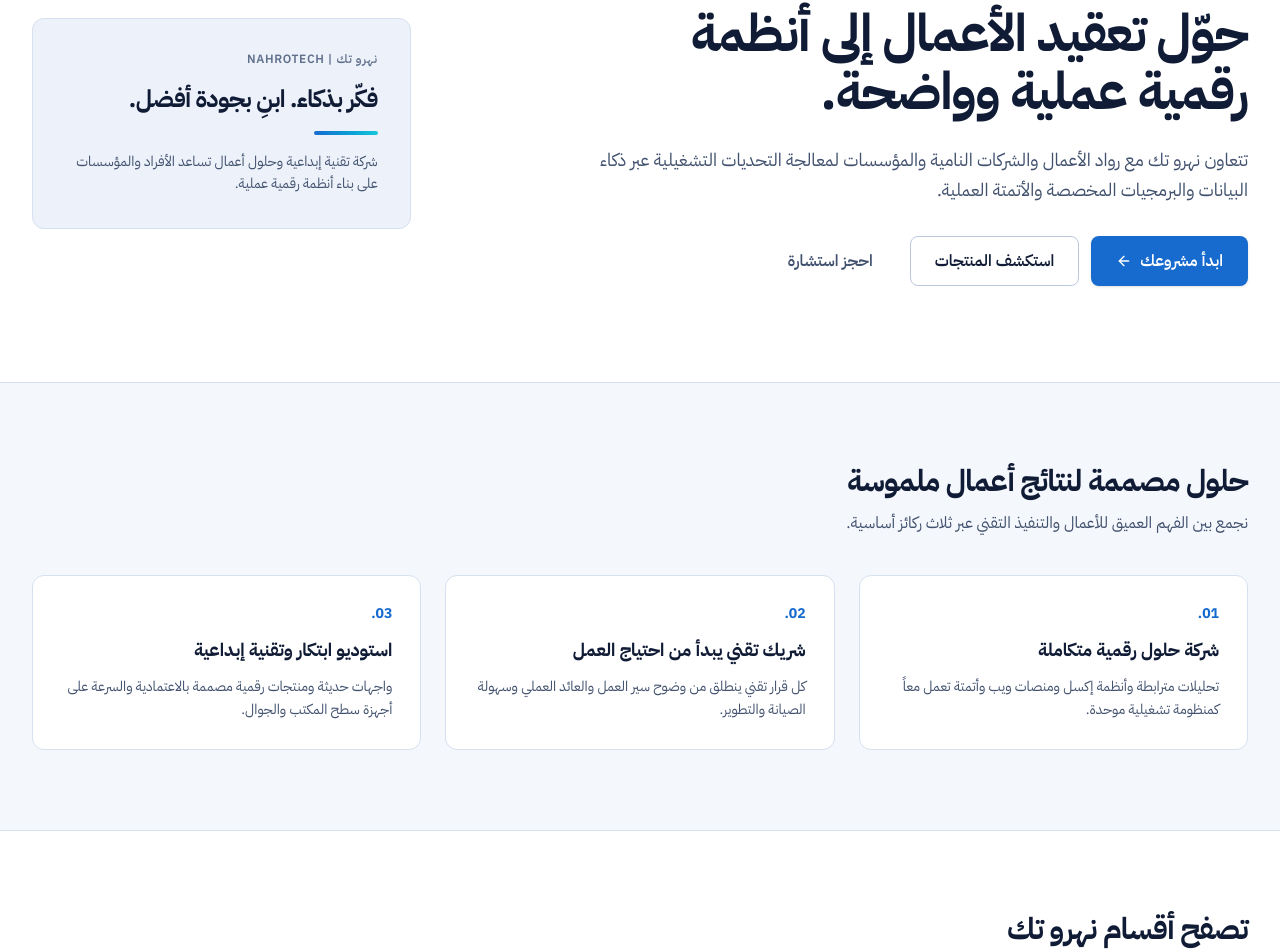
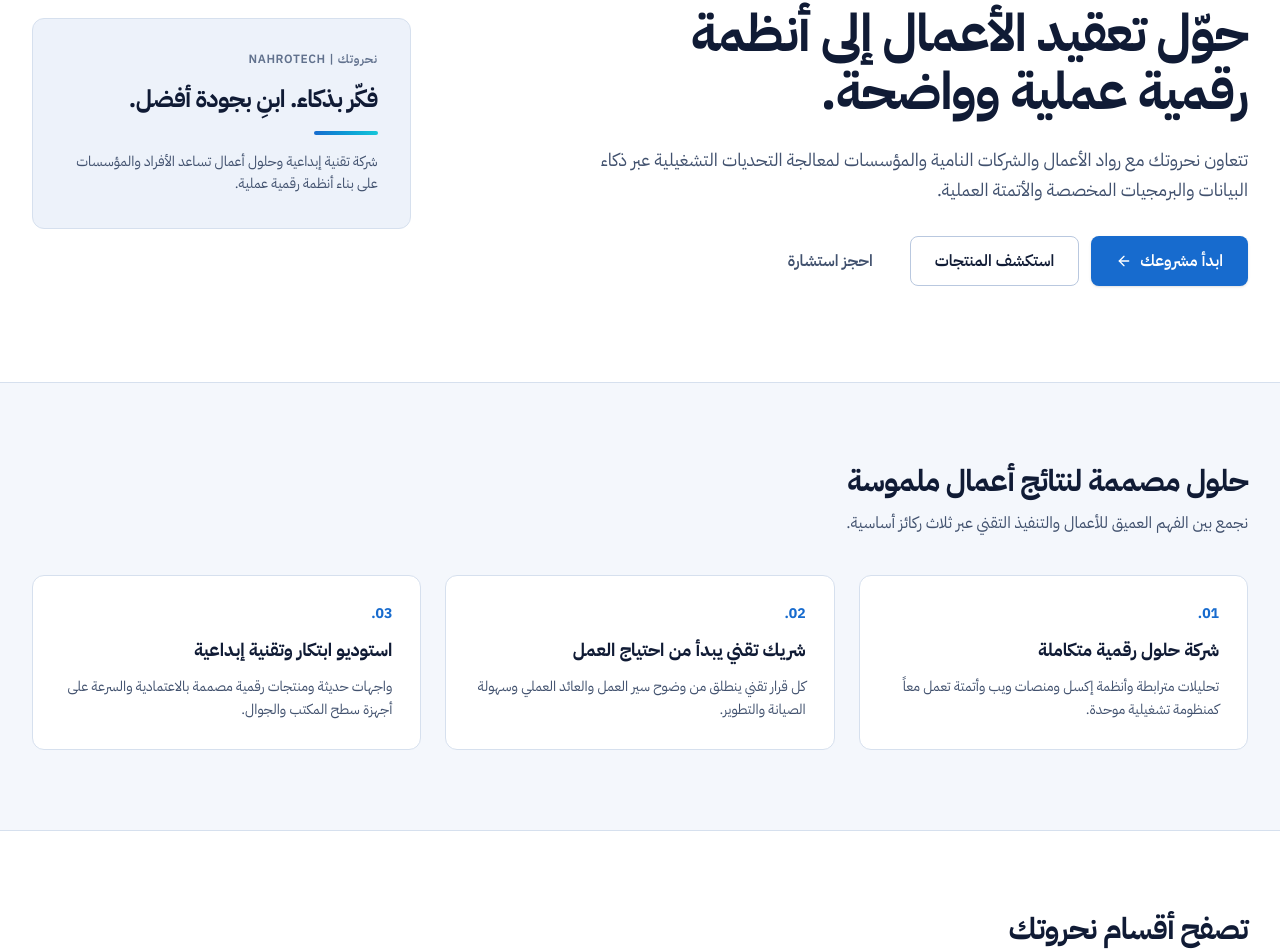
Before and after one commit to Ahmednahrawy/NahroTech, a React (Vite) app: page /ar in a window 1280 px wide. Shown: the part 200-1152 px from the top of the page. Built offline with nearby package versions, Linux system fonts and the light colour scheme; no server answers.

Commit message:
chore: update brand name and add testing dependency
- Rename "نهرو تك" to "نحروتك" throughout site configuration and translations.
- Add @testing-library/dom to development dependencies.

```diff
--- a/package.json
+++ b/package.json
@@ -18,6 +18,7 @@
   "dependencies": {
     "@google/genai": "^2.4.0",
     "@tailwindcss/vite": "^4.3.3",
+    "@testing-library/dom": "^10.4.2",
     "@testing-library/jest-dom": "^8.0.0",
     "@testing-library/react": "^16.3.3",
     "@vitejs/plugin-react": "^6.1.1",
--- a/src/config/site.ts
+++ b/src/config/site.ts
@@ -9,7 +9,7 @@ function normalizeSiteBasePath(raw?: string): string {
 
 export const siteConfig = {
   brandName: 'NahroTech',
-  brandNameAr: 'نهرو تك',
+  brandNameAr: 'نحروتك',
   sloganEn: 'Think Smart. Build Better.',
   sloganAr: 'فكّر بذكاء. ابنِ بجودة أفضل.',
   defaultLocale: 'en' as Locale,
--- a/src/i18n/ar.ts
+++ b/src/i18n/ar.ts
@@ -2,11 +2,11 @@ import {TranslationDictionary} from './types';
 
 export const ar: TranslationDictionary = {
   meta: {
-    siteName: 'نهرو تك | NahroTech',
+    siteName: 'نحروتك | NahroTech',
     slogan: 'فكّر بذكاء. ابنِ بجودة أفضل.',
-    defaultTitle: 'نهرو تك | NahroTech — حلول تقنية وأعمال إبداعية',
+    defaultTitle: 'نحروتك | NahroTech — حلول تقنية وأعمال إبداعية',
     defaultDescription:
-      'تساعد نهرو تك الأفراد والمؤسسات على تحويل الأفكار وتحديات الأعمال إلى حلول رقمية عملية عبر التقنية والبيانات والأتمتة.',
+      'تساعد نحروتك الأفراد والمؤسسات على تحويل الأفكار وتحديات الأعمال إلى حلول رقمية عملية عبر التقنية والبيانات والأتمتة.',
   },
   a11y: {
     skipToContent: 'الانتقال إلى المحتوى الرئيسي',
@@ -40,7 +40,7 @@ export const ar: TranslationDictionary = {
     viewServices: 'استعرض الخدمات',
     contactUs: 'تواصل معنا',
     searchPlaceholder: 'ابحث في الصفحات أو الخدمات أو الحلول...',
-    searchLabel: 'ابحث في نهرو تك',
+    searchLabel: 'ابحث في نحروتك',
     searchEmpty: 'لم يتم العثور على صفحات مطابقة لبحثك.',
     searchHint: 'اكتب للبحث في الخدمات والحلول والمتجر الرقمي والصفحات القانونية.',
     goHome: 'العودة إلى الرئيسية',
@@ -56,13 +56,13 @@ export const ar: TranslationDictionary = {
   },
   pages: {
     home: {
-      title: 'نهرو تك | NahroTech — فكّر بذكاء. ابنِ بجودة أفضل.',
+      title: 'نحروتك | NahroTech — فكّر بذكاء. ابنِ بجودة أفضل.',
       description:
-        'نهرو تك شركة تقنية إبداعية وحلول أعمال متكاملة تقدم لوحات البيانات وأتمتة إكسل وتطوير الويب والتطبيقات وأتمتة الذكاء الاصطناعي.',
+        'نحروتك شركة تقنية إبداعية وحلول أعمال متكاملة تقدم لوحات البيانات وأتمتة إكسل وتطوير الويب والتطبيقات وأتمتة الذكاء الاصطناعي.',
       eyebrow: 'تقنية إبداعية وحلول أعمال متكاملة',
       headline: 'حوّل تعقيد الأعمال إلى أنظمة رقمية عملية وواضحة.',
       subheadline:
-        'تتعاون نهرو تك مع رواد الأعمال والشركات النامية والمؤسسات لمعالجة التحديات التشغيلية عبر ذكاء البيانات والبرمجيات المخصصة والأتمتة العملية.',
+        'تتعاون نحروتك مع رواد الأعمال والشركات النامية والمؤسسات لمعالجة التحديات التشغيلية عبر ذكاء البيانات والبرمجيات المخصصة والأتمتة العملية.',
       positioningTitle: 'حلول مصممة لنتائج أعمال ملموسة',
       positioningBody:
         'نجمع بين الفهم العميق للأعمال والتنفيذ التقني عبر ثلاث ركائز أساسية.',
@@ -89,10 +89,10 @@ export const ar: TranslationDictionary = {
       foundationNoticeTitle: 'القدرات الأساسية وأقسام الموقع',
       foundationNoticeBody:
         'تصفح البنية ثنائية اللغة ونظام المظهر والصفحات التأسيسية الجاهزة للتوسع في المرحلة الثانية.',
-      quickLinksTitle: 'تصفح أقسام نهرو تك',
+      quickLinksTitle: 'تصفح أقسام نحروتك',
     },
     services: {
-      title: 'الخدمات — نهرو تك | NahroTech',
+      title: 'الخدمات — نحروتك | NahroTech',
       description:
         'ستة مجالات خدمات متكاملة تشمل ذكاء الأعمال، أتمتة إكسل، أنظمة إدارة الأعمال، تطوير الويب والتطبيقات، وأتمتة الذكاء الاصطناعي.',
       heading: 'خدمات مترابطة لتنفيذ الأعمال بكفاءة',
@@ -100,7 +100,7 @@ export const ar: TranslationDictionary = {
         'من لوحات Power BI وتقارير إكسل المؤتمتة إلى تطبيقات الويب والجوال وسير العمل الذكي.',
     },
     solutions: {
-      title: 'حلول القطاعات والوظائف — نهرو تك | NahroTech',
+      title: 'حلول القطاعات والوظائف — نحروتك | NahroTech',
       description:
         'استكشف الحلول الرقمية حسب القطاع التجاري أو الوظيفة الإدارية أو حجم المنشأة.',
       heading: 'حلول مصممة حسب القطاع والوظيفة وحجم العمل',
@@ -108,23 +108,23 @@ export const ar: TranslationDictionary = {
         'أساليب رقمية عملية لقطاعات التجزئة والجملة والتصنيع والشركات الخدمية.',
     },
     portfolio: {
-      title: 'معرض الأعمال ودراسات الحالة — نهرو تك | NahroTech',
+      title: 'معرض الأعمال ودراسات الحالة — نحروتك | NahroTech',
       description:
-        'مختارات من المشاريع والنماذج التجريبية ودراسات الحالة الموثقة من نهرو تك.',
+        'مختارات من المشاريع والنماذج التجريبية ودراسات الحالة الموثقة من نحروتك.',
       heading: 'مشاريع مختارة ونماذج تطبيقية',
       subheading:
         'قابلة للتصفية حسب القطاع أو نوع الخدمة أو التقنية المستخدمة.',
     },
     store: {
-      title: 'المتجر الرقمي — نهرو تك | NahroTech',
+      title: 'المتجر الرقمي — نحروتك | NahroTech',
       description:
-        'قوالب إكسل احترافية ولوحات تحليلات وأدوات إدارة أعمال وأدلة رقمية جاهزة من نهرو تك.',
+        'قوالب إكسل احترافية ولوحات تحليلات وأدوات إدارة أعمال وأدلة رقمية جاهزة من نحروتك.',
       heading: 'منتجات وأدوات رقمية جاهزة',
       subheading:
         'تصفح المنتجات الجاهزة واطلب الشراء مباشرة عبر واتساب أو نموذج التواصل.',
     },
     insights: {
-      title: 'المقالات والرؤى — نهرو تك | NahroTech',
+      title: 'المقالات والرؤى — نحروتك | NahroTech',
       description:
         'مقالات عملية في ذكاء الأعمال وأتمتة إكسل وبناء الأنظمة الرقمية والتحول التشغيلي.',
       heading: 'رؤى عملية في التقنية وأنظمة الأعمال',
@@ -132,24 +132,24 @@ export const ar: TranslationDictionary = {
         'أدلة وشروحات وملاحظات معمارية لمؤسسي الشركات وفرق التشغيل.',
     },
     about: {
-      title: 'من نحن — نهرو تك | NahroTech',
+      title: 'من نحن — نحروتك | NahroTech',
       description:
-        'تعرّف على منهجية نهرو تك في ربط استراتيجية الأعمال بذكاء البيانات وهندسة البرمجيات.',
+        'تعرّف على منهجية نحروتك في ربط استراتيجية الأعمال بذكاء البيانات وهندسة البرمجيات.',
       heading: 'تقنية تخدم العمل وتنمو معه',
       subheading:
         'نساعد الأفراد والشركات الناشئة والصغيرة والمتوسطة والمؤسسات على بناء أسس رقمية موثوقة.',
     },
     contact: {
-      title: 'تواصل معنا وابدأ مشروعك — نهرو تك | NahroTech',
+      title: 'تواصل معنا وابدأ مشروعك — نحروتك | NahroTech',
       description:
-        'ابدأ مشروعك المخصص، اطلب منتجاً رقمياً، أو احجز استشارة تقنية مع نهرو تك.',
+        'ابدأ مشروعك المخصص، اطلب منتجاً رقمياً، أو احجز استشارة تقنية مع نحروتك.',
       heading: 'ابدأ مشروعك أو احجز استشارة',
       subheading:
         'شاركنا تفاصيل احتياجك عبر النموذج أو تواصل مباشرة عبر واتساب.',
     },
     notFound: {
-      title: 'الصفحة غير موجودة — نهرو تك | NahroTech',
-      description: 'تعذر العثور على الصفحة المطلوبة في موقع نهرو تك.',
+      title: 'الصفحة غير موجودة — نحروتك | NahroTech',
+      description: 'تعذر العثور على الصفحة المطلوبة في موقع نحروتك.',
       heading: 'الصفحة غير موجودة',
       body: 'الصفحة التي طلبتها غير متوفرة أو تم نقلها. يمكنك استخدام القائمة الرئيسية أو العودة للرئيسية.',
     },
@@ -161,11 +161,11 @@ export const ar: TranslationDictionary = {
     items: {
       'privacy-policy': {
         title: 'سياسة الخصوصية',
-        summary: 'كيفية جمع واستخدام وحماية بيانات الاستفسارات والتحليلات في نهرو تك.',
+        summary: 'كيفية جمع واستخدام وحماية بيانات الاستفسارات والتحليلات في نحروتك.',
       },
       'terms-of-use': {
         title: 'شروط الاستخدام',
-        summary: 'الضوابط المنظمة لاستخدام موقع نهرو تك ومحتواه.',
+        summary: 'الضوابط المنظمة لاستخدام موقع نحروتك ومحتواه.',
       },
       'cookie-policy': {
         title: 'سياسة ملفات الارتباط',
@@ -194,8 +194,8 @@ export const ar: TranslationDictionary = {
     emailNotConfigured: 'البريد الإلكتروني قابل للإعداد من الإعدادات المركزية',
     whatsappNotConfigured: 'رقم واتساب قابل للإعداد من الإعدادات المركزية',
     whatsappLabel: 'تواصل عبر واتساب',
-    emailLabel: 'راسل نهرو تك',
-    whatsappDefaultMessage: 'مرحباً نهرو تك، أود مناقشة مشروع أو حجز استشارة.',
-    copyright: 'نهرو تك | NahroTech. فكّر بذكاء. ابنِ بجودة أفضل.',
+    emailLabel: 'راسل نحروتك',
+    whatsappDefaultMessage: 'مرحباً نحروتك، أود مناقشة مشروع أو حجز استشارة.',
+    copyright: 'نحروتك | NahroTech. فكّر بذكاء. ابنِ بجودة أفضل.',
   },
 };
```
Also changed, not shown: public/assets/aistudio/image_2c64bc72.png (added), 1 other file (tests, documents, lock files or other folders).
